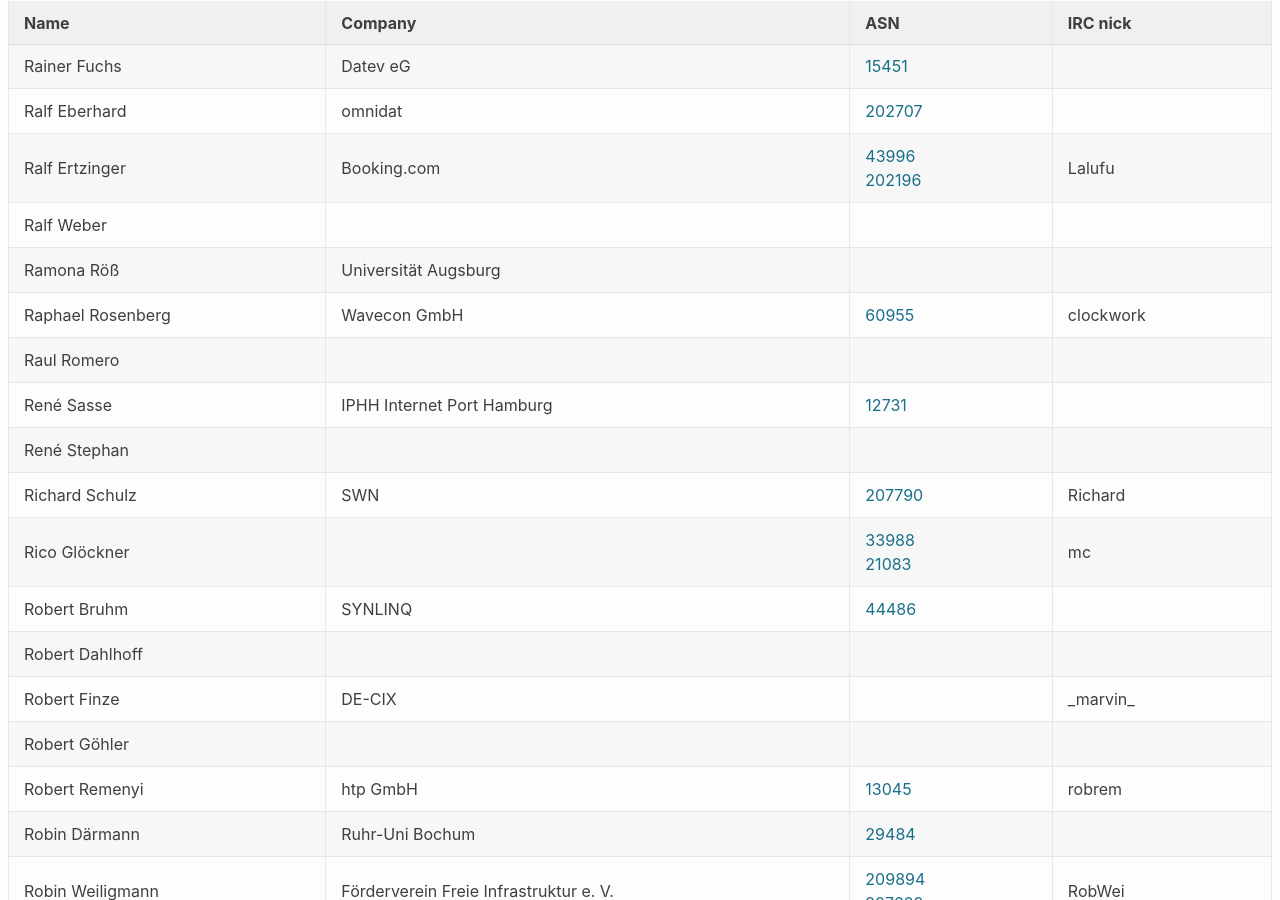
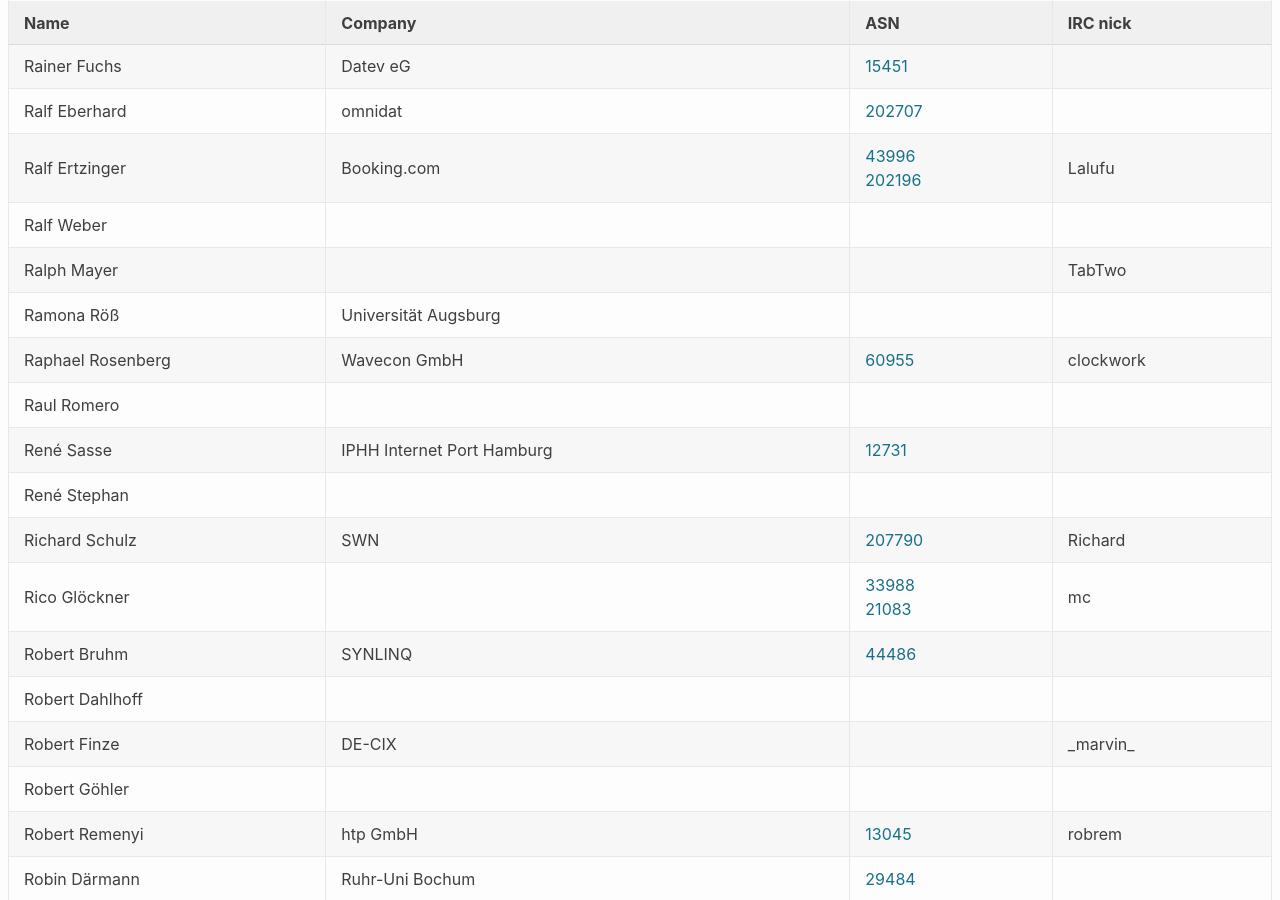
Before and after one commit to denog/pretix-attendeelist, a Jekyll site: the page built from index.markdown, in a window 1280 px wide and 900 px high, scrolled down 14881 px. Built offline with Jekyll 4.4.1, drawn with Linux system fonts in a browser that asks for light colours.

Commit message:
Latest data: Sun Nov  1 21:14:17 UTC 2020

```diff
--- a/_data/attendees.json
+++ b/_data/attendees.json
@@ -1902,6 +1902,12 @@
     "asn": null
   },
   {
+    "name": "Ralph Mayer",
+    "company": null,
+    "irc": "TabTwo",
+    "asn": null
+  },
+  {
     "name": "Ramona Röß",
     "company": "Universität Augsburg",
     "irc": null,
@@ -2574,13 +2580,13 @@
     "asn": null
   },
   {
+    "name": "Bussmann Patrick",
+    "company": null,
+    "irc": null,
+    "asn": null
+  },
+  {
     "name": "Marcus Brauckmann",
-    "company": null,
-    "irc": null,
-    "asn": null
-  },
-  {
-    "name": "Bussmann Patrick",
     "company": null,
     "irc": null,
     "asn": null
```
